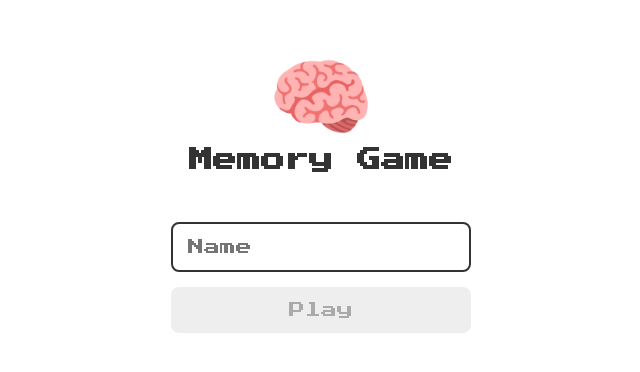
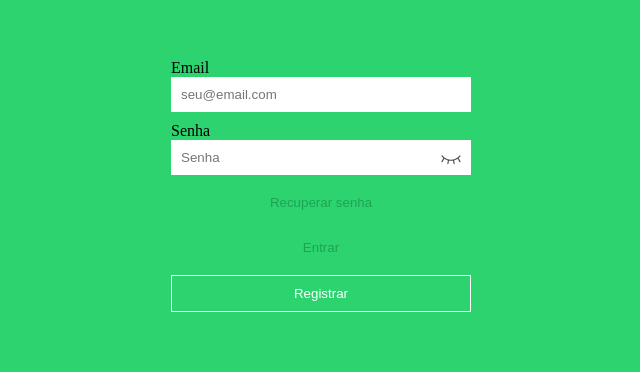
Before and after one commit to Erickbci/Rick-And-Morty-memory-game, a plain HTML site: page index.html in a window 1280 px wide. Shown: the part 210-582 px from the top of the page, without its empty margins (319-959 px from the left). Drawn offline with Linux system fonts and the light colour scheme.

Commit message:
Login Com Firebase Adicionado

```diff
--- /dev/null
+++ b/css/global.css
@@ -0,0 +1,64 @@
+.loading {
+    background: rgba(0, 0, 0, 0.5);
+    position: fixed;
+    width: 100vw;
+    height: 100vh;
+  }
+
+  .loading label {
+    font-size: 24px;
+  }
+
+  .centralize {
+    display: flex;
+    justify-content: center;
+    align-items: center;
+  }
+
+  button {
+    cursor: pointer;
+    margin-bottom: 10px;
+  }
+
+  button:active {
+    opacity: 0.8;
+  }
+
+  .clear {
+    background: transparent;
+    border: none;
+    color: white;
+  }
+  .clear:disabled {
+    background: transparent;
+    border: none;
+    color: rgb(15, 116, 55);
+    cursor: not-allowed;
+    opacity: 0.5;
+  }
+
+  .solid {
+    background: transparent;
+    border: none;
+    color: white;
+  }
+
+  .solid:disabled {
+    background: transparent;
+    border: none;
+    color: rgb(15, 116, 55);
+    cursor: not-allowed;
+    opacity: 0.5;
+  }
+
+  .outline {
+    background: transparent;
+    color: white;
+    border: 1px solid white;
+  }
+
+  .error {
+    color: red;
+    display: none;
+    font-weight: bold;
+  }
--- /dev/null
+++ b/css/index.css
@@ -0,0 +1,40 @@
+* {
+    margin: 0;
+    padding: 0;
+    box-sizing: border-box;
+  }
+
+  body {
+    background: rgb(45, 211, 111);
+    height: 100vh;
+  }
+
+  form {
+    width: 300px;
+  }
+
+  input {
+    border: none;
+  }
+
+  .see-password-img {
+    cursor: pointer;
+    margin-top: 24px;
+    margin-right: 8px;
+    position: absolute;
+    top: 0;
+    right: 0;
+    width: 24px;
+    height: 24px;
+    opacity: 0.7;
+  }
+
+  input, button {
+    padding: 10px;
+    width: -webkit-fill-available;
+  }
+
+  .form-field {
+    margin-bottom: 10px;
+    position: relative;
+  }
--- a/index.html
+++ b/index.html
@@ -3,21 +3,76 @@
 <head>
   <meta charset="UTF-8">
   <meta name="viewport" content="width=device-width, initial-scale=1.0">
-  <link rel="stylesheet" href="./css/reset.css">
-  <link rel="stylesheet" href="./css/login.css">
+  <link rel="stylesheet" href="./css/global.css">
+  <link rel="stylesheet" href="./css/index.css">
+  <!-- <link rel="stylesheet" href="./css/reset.css">
+  <link rel="stylesheet" href="./css/login.css"> -->
   <script defer src="./js/login.js"></script>
+  <script defer src="./js/validations.js"></script>
+  <script defer src="./js/loading.js"></script>
+  <script defer src="https://www.gstatic.com/firebasejs/9.19.1/firebase-app-compat.js"></script>
+  <script defer src="https://www.gstatic.com/firebasejs/9.19.1/firebase-auth-compat.js"></script>
+  <script defer src="./js/firebase.js"></script>
   <title>Memory Game | Login</title>
 </head>
-<body>
-  <form class="login-form">
+<body class="centralize">
+  <!-- up anterior -->
+  <!-- <form class="login-form">
     <div class="login-header">
       <img src="./images/brain.png" alt="Brain Icon">
       <h1>Memory Game</h1>
     </div>
-
     <input type="text" class="login-input" placeholder="Name">
     <button type="submit" class="login-button" disabled>Play</button>
+  </form> -->
+
+  <form class="form">
+    <div class="form-field">
+
+      <div>
+        <label>Email</label>
+      </div>
+
+      <input
+      id="email"
+      type="email"
+      name="email"
+      placeholder="seu@email.com"
+      onchange="onChangeEmail()"
+      >
+      <div class="error" id="email-required-error">Email é obrigatório</div>
+      <div class="error" id="email-invalid-error">Email é inválido</div>
+    </div>
+    <div class="form-field">
+      <div>
+        <label>Senha</label>
+      </div>
+      <input
+      id="password"
+      type="password"
+      name="password"
+      placeholder="Senha"
+      onchange="onChangePassword()"
+      >
+      <img
+      class="see-password-img"
+      id="see-password-img"
+      src="./images/olho-fechado.svg"
+      onclick="seePassword()"
+      >
+      <div class="error" id="password-required-error">Senha é obrigatória</div>
+    </div>
+    <div>
+      <button id="recover-password-button" type="button" class="clear" disabled>Recuperar senha</button>
+      </div>
+    <div>
+      <button onclick="login()" id="login-button" type="button" class="solid" disabled>Entrar</button>
+    </div>
+    <div>
+      <button onclick="register()" id="botao-login" type="button" class="outline">Registrar</button>
+    </div>
 
   </form>
+
 </body>
 </html>
--- /dev/null
+++ b/js/firebase.js
@@ -0,0 +1,10 @@
+const firebaseConfig = {
+  apiKey: "AIzaSyBwLLJqhxioPvbW8kwdm1EQewjsXzsp_YQ",
+    authDomain: "rick-and-morty-memory-ga-eccac.firebaseapp.com",
+    databaseURL: "https://rick-and-morty-memory-ga-eccac-default-rtdb.firebaseio.com",
+    projectId: "rick-and-morty-memory-ga-eccac",
+    storageBucket: "rick-and-morty-memory-ga-eccac.appspot.com",
+    messagingSenderId: "470515209663",
+    appId: "1:470515209663:web:933e9ca3f011baf2cbfd0a"
+};
+firebase.initializeApp(firebaseConfig);
--- /dev/null
+++ b/js/loading.js
@@ -0,0 +1,18 @@
+function showLoading() {
+    const div = document.createElement('div');
+    div.classList.add('loading', 'centralize');
+
+    const label = document.createElement('label');
+    label.innerText = 'Carregando...';
+
+    div.appendChild(label);
+
+    document.body.appendChild(div);
+}
+
+function hideLoading() {
+    const loadings = document.getElementsByClassName('loading');
+    if (loadings.length) {
+        loadings[0].remove();
+    }
+}
--- a/js/login.js
+++ b/js/login.js
@@ -1,21 +1,115 @@
-const input = document.querySelector('.login-input');
-const button = document.querySelector('.login-button');
-const form = document.querySelector('.login-form');
+//up anterior
+// const input = document.querySelector('.login-input');
+// const button = document.querySelector('.login-button');
+// const form = document.querySelector('.login-form');
 
-const validateInput = ({ target }) => {
-  if (target.value.length > 2) {
-    button.removeAttribute('disabled');
-    return;
-  }
-  button.setAttribute('disabled', '');
+// const validateInput = ({ target }) => {
+//   if (target.value.length > 2) {
+//     button.removeAttribute('disabled');
+//     return;
+//   }
+//   button.setAttribute('disabled', '');
+// }
+
+// const handleSubmit = (event) => {
+//   event.preventDefault();
+
+//   localStorage.setItem('player', input.value);
+//   window.location = 'pages/game.html';
+// }
+
+// input.addEventListener('input', validateInput);
+// form.addEventListener('submit', handleSubmit);
+
+function onChangeEmail() {
+  toggleButtonsDisable();
+  toggleEmailErrors();
 }
 
-const handleSubmit = (event) => {
-  event.preventDefault();
-
-  localStorage.setItem('player', input.value);
-  window.location = 'pages/game.html';
+function onChangePassword() {
+  toggleButtonsDisable();
+  togglePasswordError();
 }
 
-input.addEventListener('input', validateInput);
-form.addEventListener('submit', handleSubmit);
+function login(){
+  showLoading();
+  firebase.auth().signInWithEmailAndPassword(
+    form.email().value, form.password().value
+  ).then(response => {
+    hideLoading();
+    window.location.href = 'pages/game.html'
+  }).catch(error => {
+    hideLoading();
+    alert(getErrorMessages(error))
+  })
+}
+
+function getErrorMessages(error){
+  if(error.code == 'auth/user-not-found'){
+    return "Usuário nao encontrado";
+  }
+  return error.message;
+}
+
+function register(){
+  window.location.href = 'pages/register.html'
+}
+
+function isEmailValid() {
+  const email = form.email().value
+  if (!email) {
+    return false;
+  }
+  return validateEmail(email)
+}
+
+function toggleEmailErrors() {
+  const email = form.email().value
+  form.emailRequiredError().style.display = email ? 'none' : 'block';
+  form.emailInvalidError().style.display = validateEmail(email) ? 'none' : 'block';
+}
+
+function togglePasswordError() {
+  const password = form.password().value;
+  form.passwordRequiredError().style.display = password ? 'none' : 'block';
+}
+
+function toggleButtonsDisable() {
+  const emailValid = isEmailValid();
+  form.recoverPassword().disabled = !emailValid;
+
+  const passwordValid = isPasswordValid();
+  form.loginButton().disabled = !emailValid || !passwordValid;
+}
+
+function isPasswordValid() {
+  const password = form.password().value
+  if (!password) {
+    return false;
+  }
+  return true;
+}
+
+function seePassword() {
+  if (form.password().type === 'password') {
+    form.password().type = 'text';
+    form.seePasswordImage().setAttribute('src', './images/olho.svg');
+    return;
+  } else {
+    form.password().type = 'password';
+    form.seePasswordImage().setAttribute('src', './images/olho-fechado.svg');
+  }
+
+}
+
+
+const form = {
+  email: () => document.getElementById('email'),
+  emailInvalidError: () => document.getElementById('email-invalid-error'),
+  emailRequiredError: () => document.getElementById('email-required-error'),
+  loginButton: () => document.getElementById('login-button'),
+  password: () => document.getElementById('password'),
+  passwordRequiredError: () => document.getElementById('password-required-error'),
+  recoverPassword: () => document.getElementById('recover-password-button'),
+  seePasswordImage: () => document.getElementById('see-password-img')
+}
--- /dev/null
+++ b/js/validations.js
@@ -0,0 +1,3 @@
+function validateEmail(email) {
+    return /\S+@\S+\.\S+/.test(email);
+}
```
Also changed, not shown: pages/register.html (added, +12 -0 lines), images/olho-fechado.svg (added), images/olho.svg (added).
